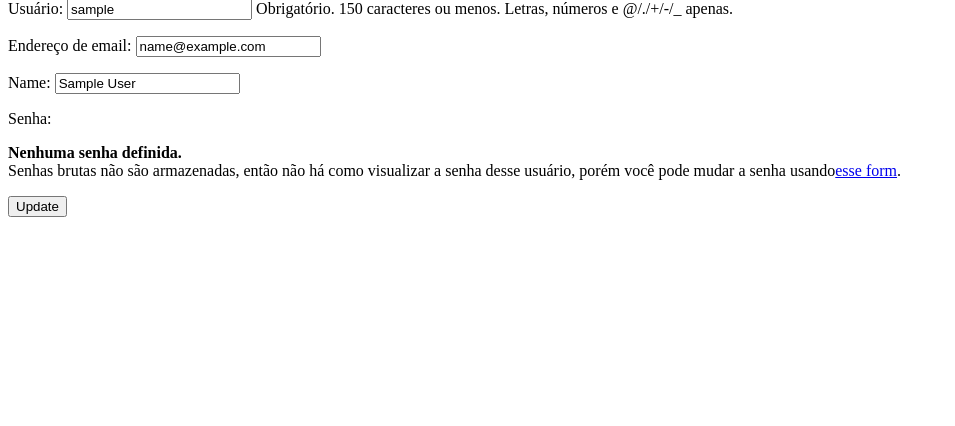
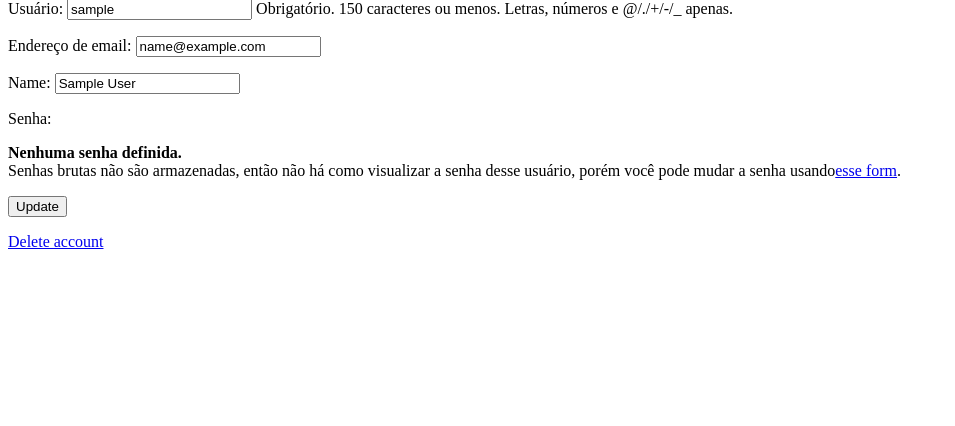
Before and after one commit to EconomizAqui/EconomizAqui, a Django app: page /users/settings/ in a window 1280 px wide. Shown: the part 68-494 px from the top of the page, without its empty margins (0-955 px from the left). Run offline with Django 3.2, Linux system fonts and the light colour scheme; the visitor is signed in with stand-in values (Sample User, id 1); parts of the project's set-up code (start-up, migrations or seed data) failed here and were passed over.

Commit message:
Add function to delete user account

```diff
--- a/users/templates/registration/login.html
+++ b/users/templates/registration/login.html
@@ -9,5 +9,6 @@
   {{ form.as_p }}
   <button type="submit">Login</button>
   <p><a href="{% url 'password_reset' %}">password reset</a></p>
+  <p><a href="{% url 'signup' %}">signup</a></p>
 </form>
 {% endblock %}
--- a/users/templates/settings.html
+++ b/users/templates/settings.html
@@ -8,5 +8,6 @@
   {% csrf_token %}
   {{ form.as_p }}
   <button type="submit">Update</button>
+  <p><a href="{% url 'delete_user' %}">Delete account</a></p>
 </form>
 {% endblock %}
--- a/users/urls.py
+++ b/users/urls.py
@@ -8,4 +8,5 @@ urlpatterns = [
     path('signup/', views.SignUp.as_view(), name='signup'),
     path('settings/', views.settings, name='settings'),
     path('password_reset/', auth_views.PasswordResetView.as_view()),
+    path('delete_user/', views.delete_user, name='delete_user')
 ]
--- a/users/views.py
+++ b/users/views.py
@@ -5,6 +5,7 @@ from django.contrib.auth.forms import PasswordResetForm
 
 from .forms import CustomUserCreationForm
 from .forms import CustomUserChangeForm
+from .models import CustomUser
 
 
 class SignUp(generic.CreateView):
@@ -22,3 +23,10 @@ def settings(request):
     else:
         form = CustomUserChangeForm(instance=request.user)
     return render(request, 'settings.html', {'form': form})
+
+
+def delete_user(request):
+    user = CustomUser.objects.filter(username=request.user.username)
+    user.delete()
+
+    return HttpResponseRedirect(reverse('logout'))
```
